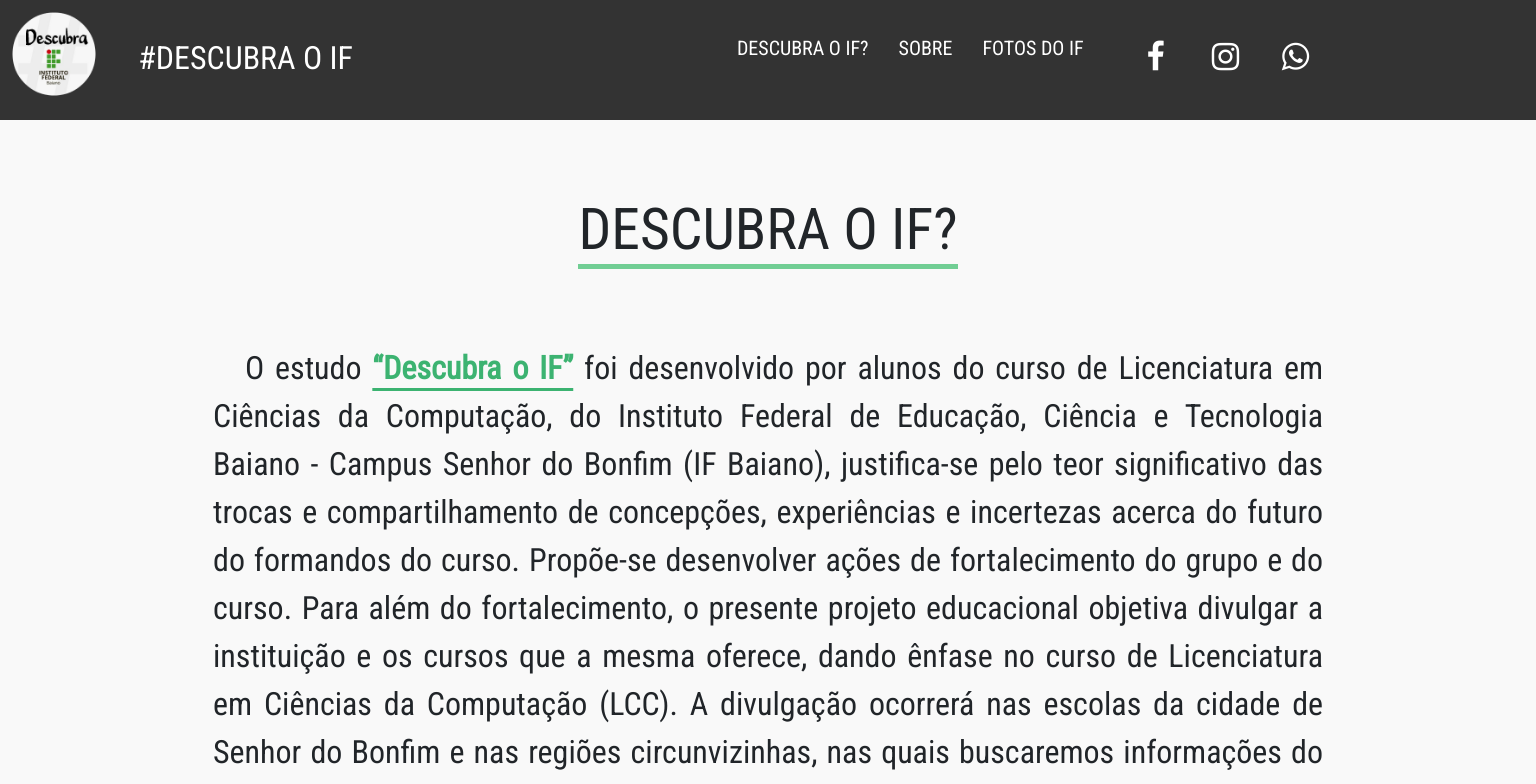
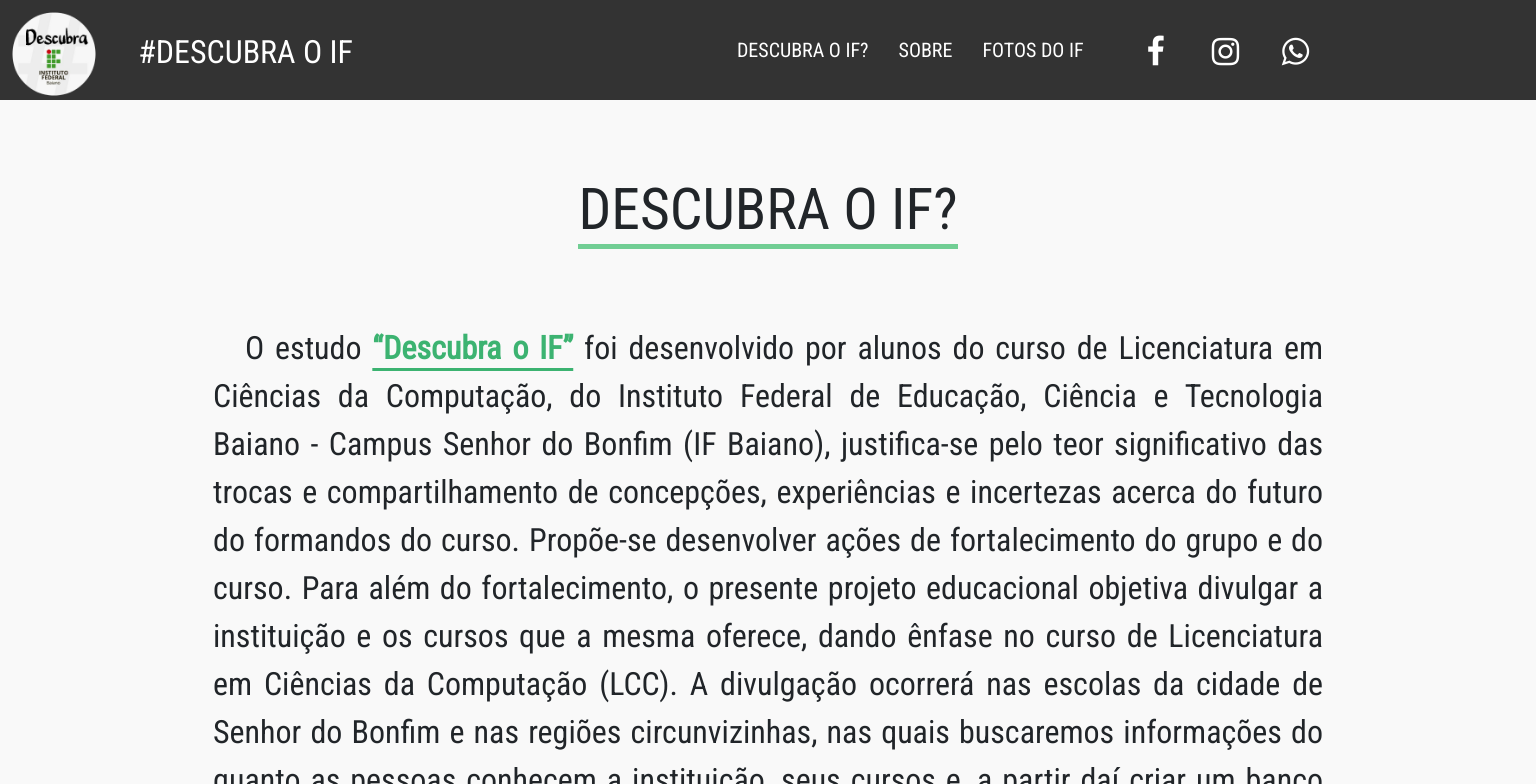
Before and after one commit to 2017-1-LCC/Site-3P4, a website: page index.html in a window 1536 px wide. Shown: the top 784 px of the page. Drawn offline with nearby package versions, Linux system fonts and the light colour scheme.

Commit message:
ajustando responsividade da barra

```diff
--- a/css/navbar.css
+++ b/css/navbar.css
@@ -215,19 +215,19 @@
 
 @media screen and (min-width: 1360px) {
    .barraNav {
-      height: 15vh;
+      height: 12.5vh;
    }
 
    .tituloSite a {
-      margin-top: 2.2%;
+      margin-top: 1.8%;
    }
 
    .barraNav_itens {
       margin-left: 47%;
-      margin-top: -5.8%;
+      margin-top: -5.7%;
    }
 
    .barraNav_sociais {
-      margin-top: 1%;
+      margin-top: 0%;
    }
 }
```
